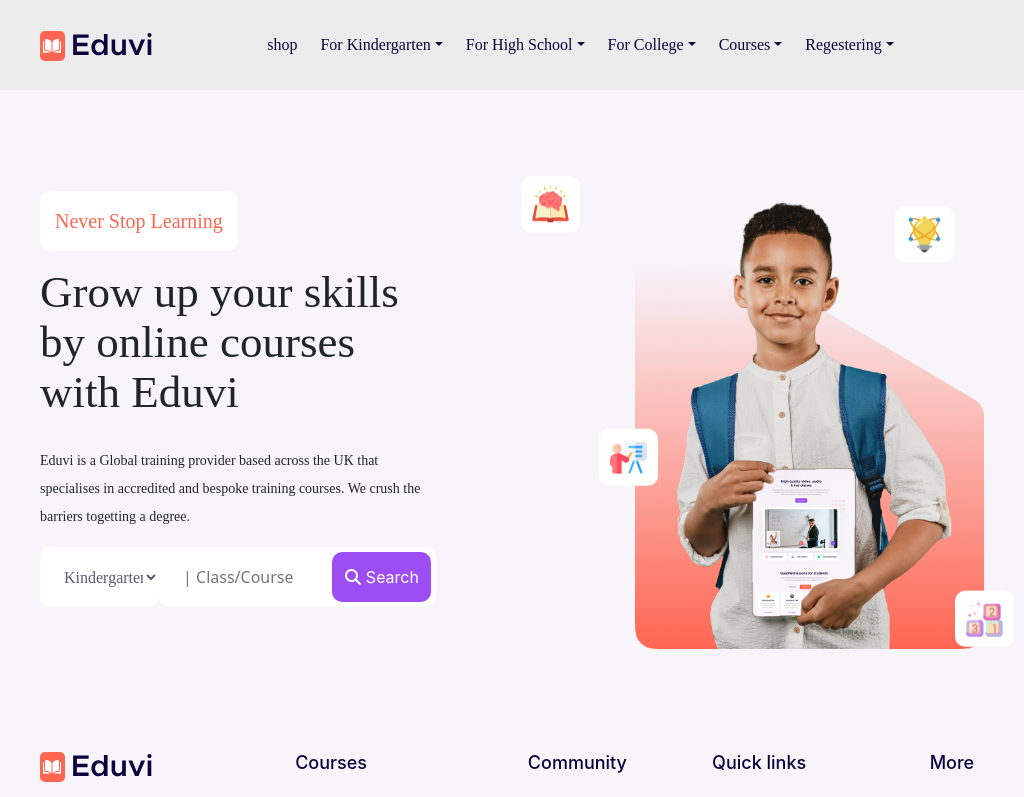
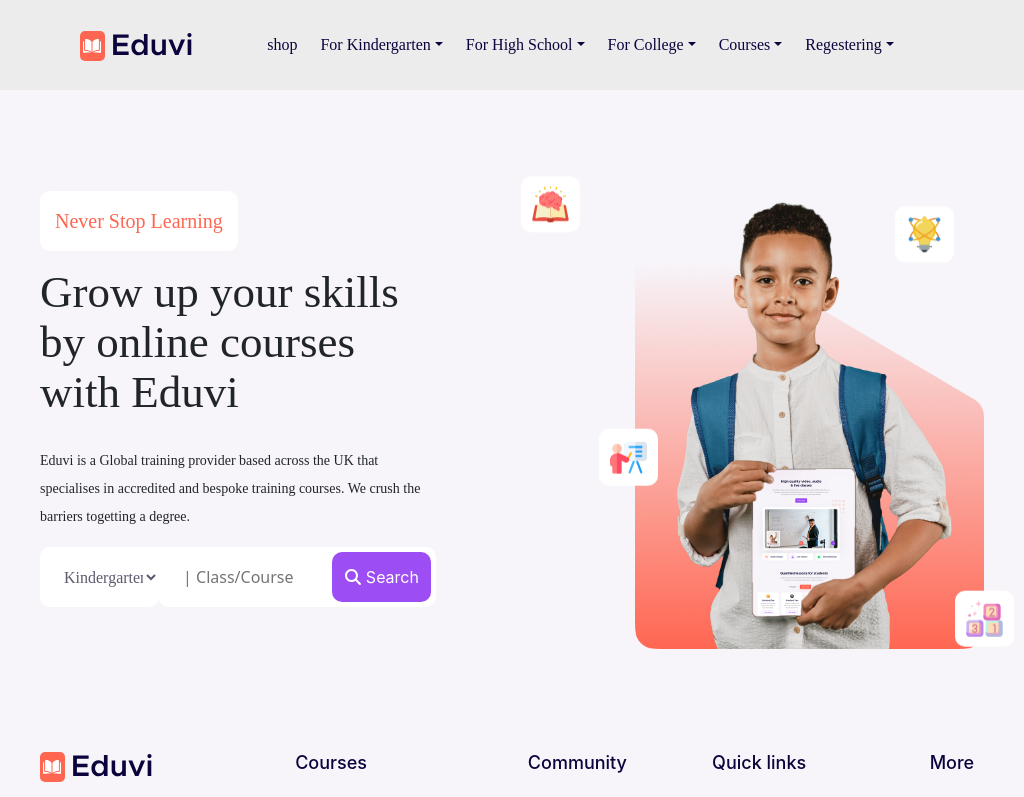
Before and after one commit to Raghadalalai1/Eduvi-project, a React (Vite) app: page / in a window 1024 px wide. Shown: the top 797 px of the page. Built offline with nearby package versions, Linux system fonts and the light colour scheme; a web font is replaced by a local one.

Commit message:
change navbar

```diff
--- a/src/components/Navbarr/Navbarr.css
+++ b/src/components/Navbarr/Navbarr.css
@@ -83,7 +83,7 @@
 @media(min-width:992px) and (max-width:1200px){
     .KG-Navbar{
 
-        padding: 0px 40px;
+        padding: 0px 80px;
     }
     .show-registering{
         display: block;
```
